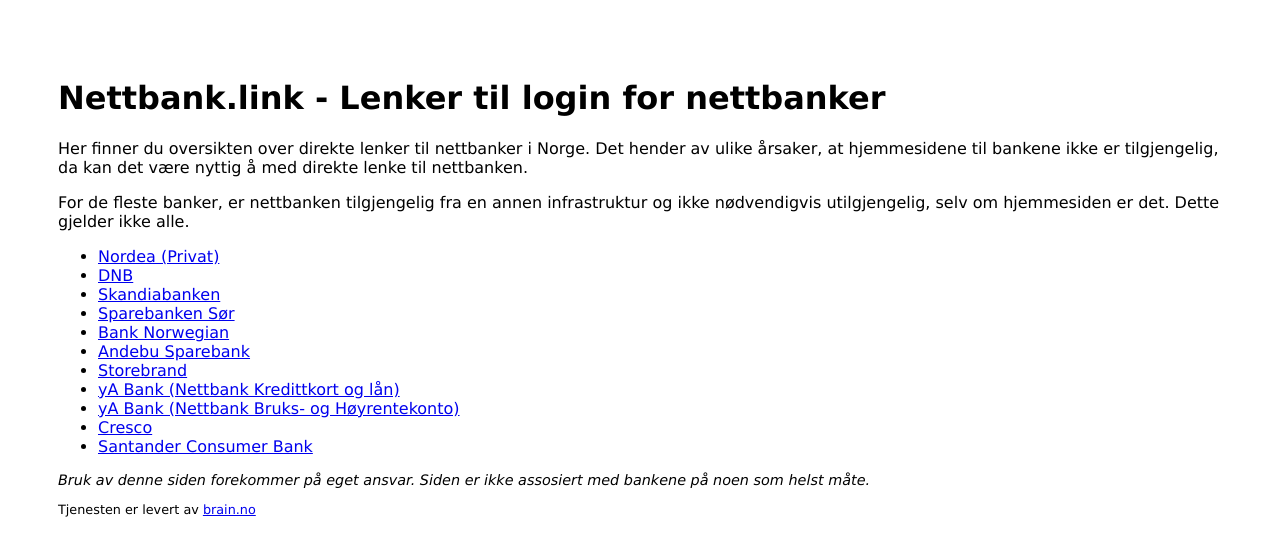
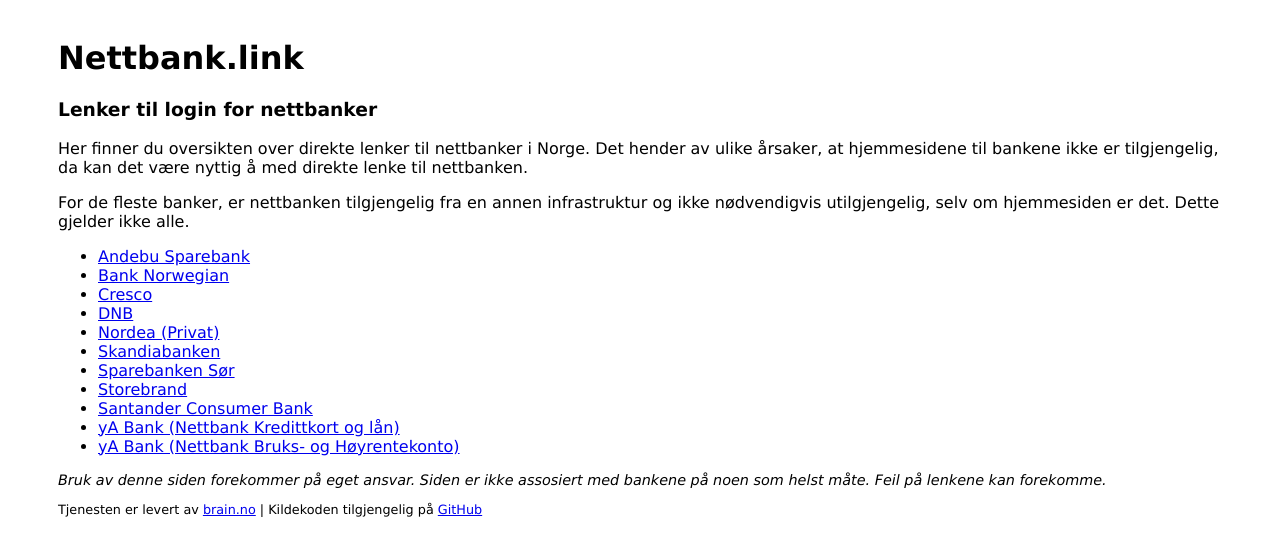
Before and after one commit to sondreb/nettbank.link, a plain HTML site: page web/index.html in a window 1280 px wide. Drawn offline with Linux system fonts and the light colour scheme.

Commit message:
Improved UI and sorted listing

```diff
--- a/web/index.html
+++ b/web/index.html
@@ -10,7 +10,7 @@
             font-size: 1.0em;
             background-color: white;
             color: black;
-            padding: 50px;
+            padding: 10px 50px 0px 50px;
         }
 
         .footer
@@ -33,8 +33,8 @@
 </head>
 <body>
 
-    <h1>Nettbank.link - Lenker til login for nettbanker</h1>
-
+    <h1>Nettbank.link</h1>
+    <h3>Lenker til login for nettbanker</h3>
     <p>
         Her finner du oversikten over direkte lenker til nettbanker i Norge.
         Det hender av ulike årsaker, at hjemmesidene til bankene ikke er tilgjengelig,
@@ -48,27 +48,24 @@
 
 
     <ul>
+        <li><a href="https://www2.portalbank.no/wsl/slogin/Run?n_bank=2500">Andebu Sparebank</a></li>
+        <li><a href="https://www.banknorwegian.no/Login">Bank Norwegian</a></li>
+        <li><a href="https://www.nettkonto.no/">Cresco</a></li>
+        <li><a href="https://www.dnb.no/">DNB</a></li>
         <li><a href="https://nettbanken.nordea.no/login/">Nordea (Privat)</a></li>
-        <li><a href="https://www.dnb.no/">DNB</a></li>
         <li><a href="https://secure.skandiabanken.no/SkbAuthentication/Default.aspx">Skandiabanken</a></li>
         <li><a href="https://nettbank.sor.no/">Sparebanken Sør</a></li>
-        <li><a href="https://www.banknorwegian.no/Login">Bank Norwegian</a></li>
-        <li><a href="https://www2.portalbank.no/wsl/slogin/Run?n_bank=2500">Andebu Sparebank</a></li>
         <li><a href="https://www.storebrand.no/site/stb.nsf/Pages/logginn_privat.html?OpenDocument">Storebrand</a></li>
-
+        <li><a href="https://www.santanderconsumer.no/_layouts/15/Santander.DirectSales.Layouts/Anonymous/SantanderLogin.aspx?ReturnUrl=/Pages/ListOfLoans.aspx">Santander Consumer Bank</a></li>
         <li><a href="https://nettbank.ya.no/NBsignON.pgm">yA Bank (Nettbank Kredittkort og lån)</a></li>
         <li><a href="https://www2.portalbank.no/wsl/slogin/Run?n_bank=9900">yA Bank (Nettbank Bruks- og Høyrentekonto)</a></li>
-        <li><a href="https://www.nettkonto.no/">Cresco</a></li>
-        <li><a href="https://www.santanderconsumer.no/_layouts/15/Santander.DirectSales.Layouts/Anonymous/SantanderLogin.aspx?ReturnUrl=/Pages/ListOfLoans.aspx">Santander Consumer Bank</a></li>
-
-
     </ul>
     <p class="disclaimer">
         Bruk av denne siden forekommer på eget ansvar. Siden er ikke assosiert
-        med bankene på noen som helst måte.
+        med bankene på noen som helst måte. Feil på lenkene kan forekomme.
     </p>
     <p class="footer">
-        Tjenesten er levert av <a href="http://brain.no/">brain.no</a>
+        Tjenesten er levert av <a href="http://brain.no/">brain.no</a> | Kildekoden tilgjengelig på <a href="https://github.com/sondreb/nettbank.link">GitHub</a>
     </p>
 
 </body>
```
